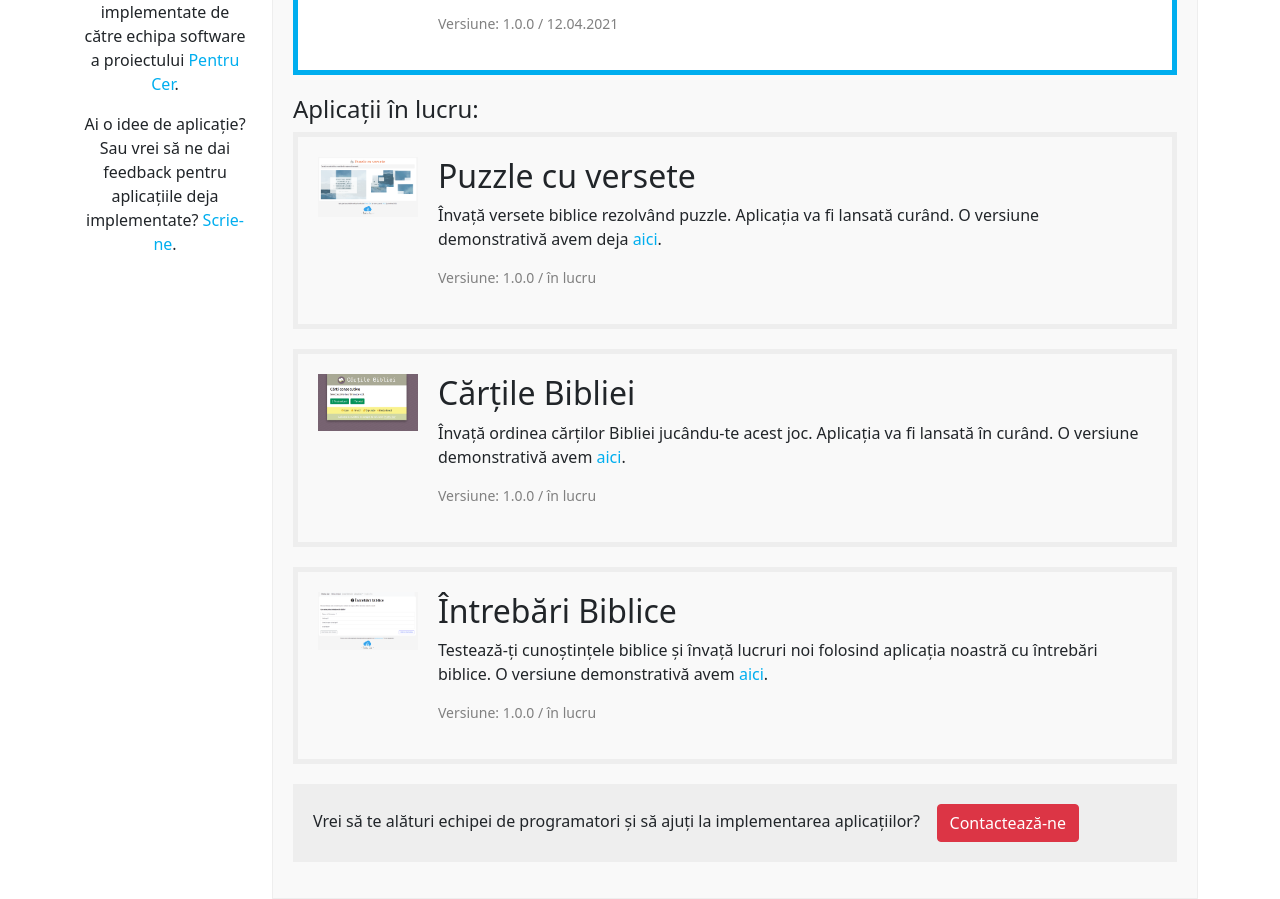
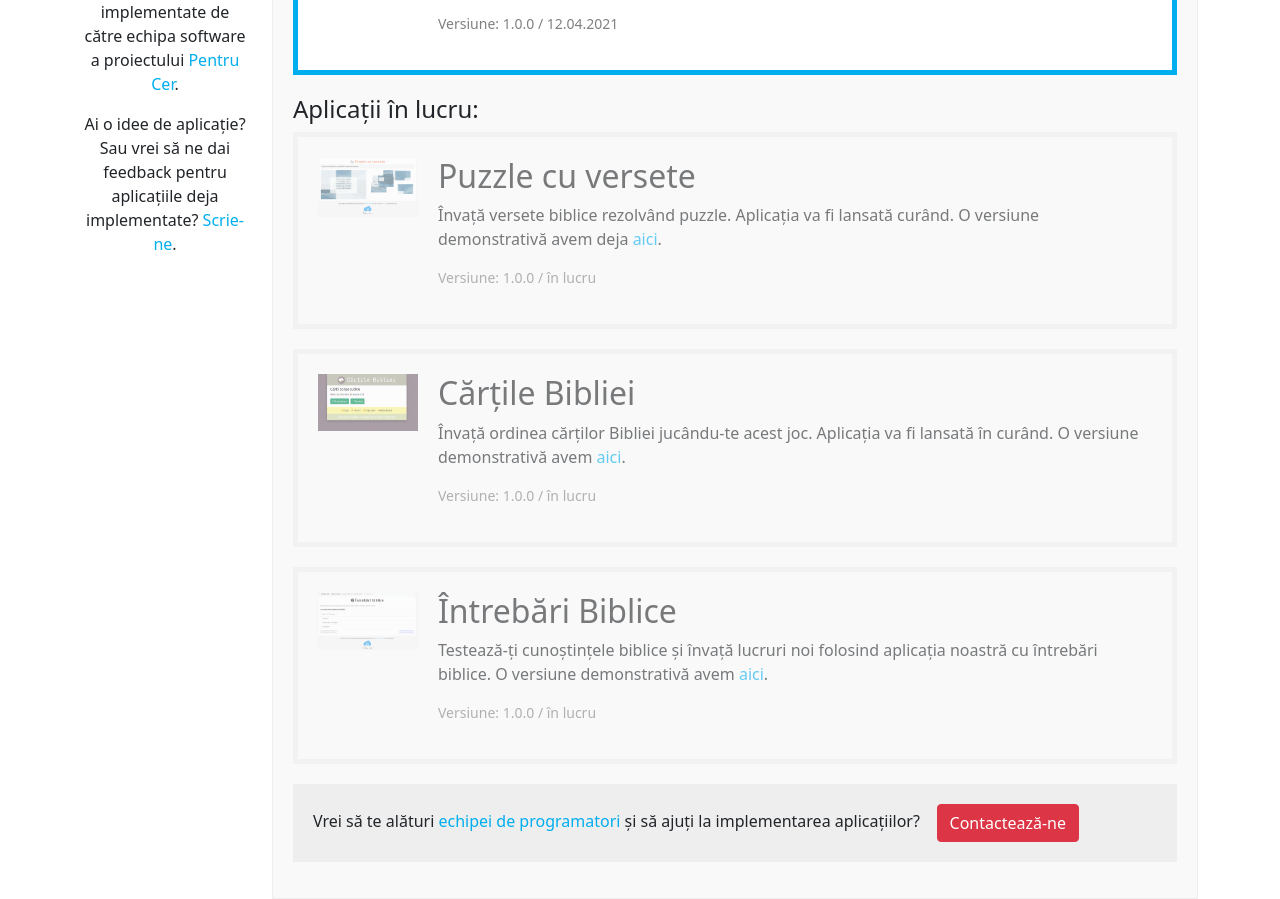
Before and after one commit to Voluntari-Noi/applications, a plain HTML site: page index.html in a window 1280 px wide. Shown: the part 200-1099 px from the top of the page. Drawn offline with nearby package versions, Linux system fonts and the light colour scheme.

Commit message:
Improve styles.

```diff
--- a/index.html
+++ b/index.html
@@ -54,7 +54,7 @@
         </div>
 
         <h4>Aplicații în lucru:</h4>
-        <div class="app-item">
+        <div class="app-item wip">
           <div class="app-logo">
             <img src="./images/puzzle.png" alt="puzzle" />
           </div>
@@ -68,7 +68,7 @@
           </div>
         </div>
 
-        <div class="app-item">
+        <div class="app-item wip">
           <div class="app-logo">
             <img src="./images/books.png" alt="books" />
           </div>
@@ -82,7 +82,7 @@
           </div>
         </div>
 
-        <div class="app-item">
+        <div class="app-item wip">
           <div class="app-logo">
             <img src="./images/questions.png" alt="books" />
           </div>
@@ -96,7 +96,7 @@
           </div>
         </div>
 
-        <p class="call-to-action">Vrei să te alături echipei de programatori și să ajuți la implementarea aplicațiilor? &nbsp;&nbsp; <a href="https://pentrucer.net/contact/" class="btn btn-danger">Contactează-ne</a></p>
+        <p class="call-to-action">Vrei să te alături <a href="https://github.com/Voluntari-Noi">echipei de programatori</a> și să ajuți la implementarea aplicațiilor? &nbsp;&nbsp; <a href="https://pentrucer.net/contact/" class="btn btn-danger">Contactează-ne</a></p>
       </div>
     </div>
   </div>
@@ -128,6 +128,14 @@
   div.applications-container div.app-item.done {
     border: 5px solid #00aeef;
     background: white;
+  }
+
+  div.applications-container div.app-item.wip {
+    opacity: 0.6;
+  }
+
+  div.applications-container div.app-item.wip:hover {
+    opacity: 1;
   }
 
   div.applications-container div.app-item div.app-logo {
```
